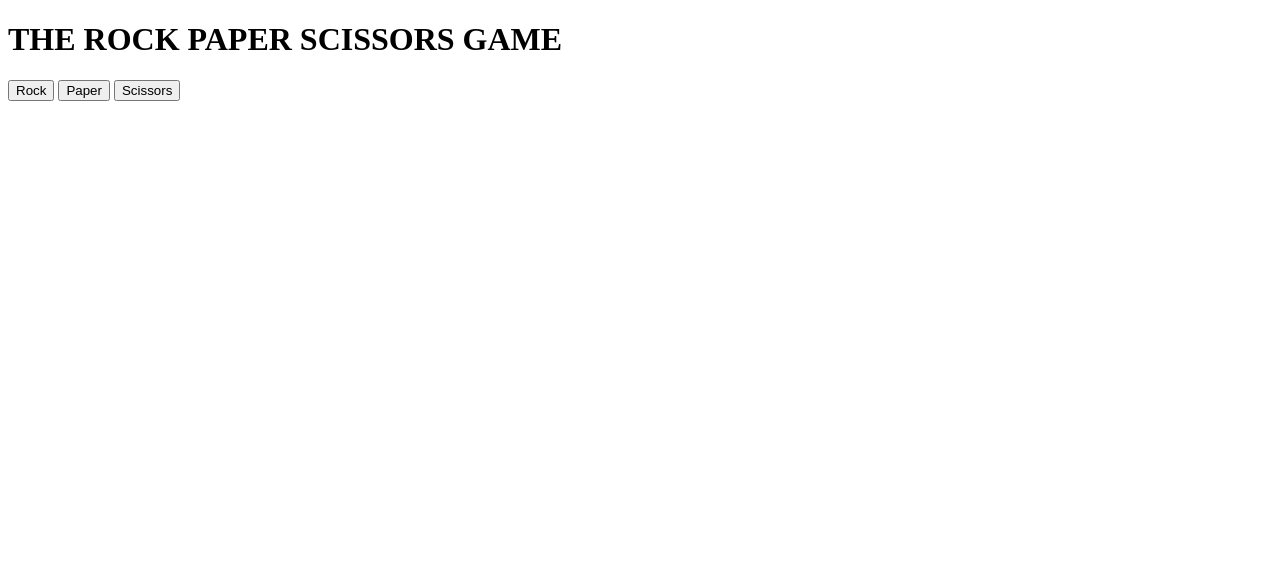
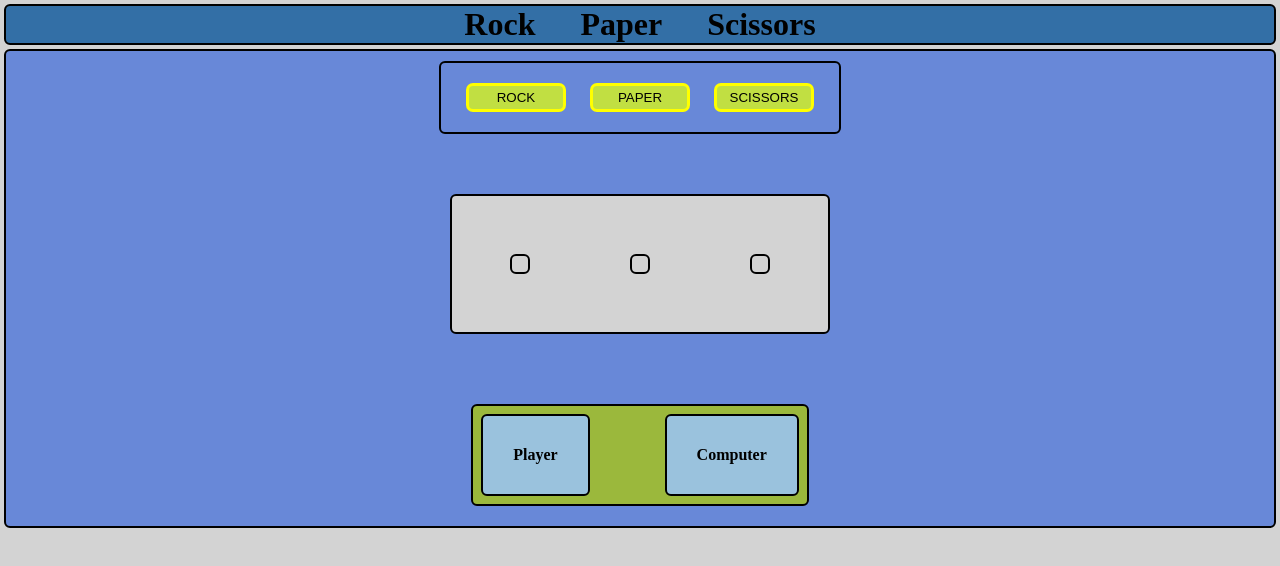
Before and after one commit to AlexandreGuenot/RockPaperScissors, a plain HTML site: page index.html in a window 1280 px wide. Drawn offline with Linux system fonts and the light colour scheme.

Commit message:
Result In

```diff
--- a/index.html
+++ b/index.html
@@ -6,16 +6,45 @@
     <meta name="viewport" content="width=device-width, initial-scale=1.0">
     <title>Rock Paper Scissors </title>
     <script src="myscript.js" defer></script>
+    <link rel="stylesheet" href="styles.css">
 </head>
 <body>
-    <h1>
-        THE ROCK PAPER SCISSORS GAME
-      </h1>
-      <div id="container">
-        <button id="rock">Rock</button>
-        <button id="paper">Paper</button>
-        <button id="scissors">Scissors</button>
+    <div class="page_container">
+        <header>
+            <h1>Rock</h1>
+            <h1>Paper</h1>
+            <h1>Scissors</h1>
+        </header>
+
+        <main>
+
+            <div class="Choices">
+                <button id="rock">ROCK</button>
+                <button id="paper">PAPER</button>
+                <button id="scissors">SCISSORS</button>
+            </div>
+            <div class="result">
+                <div id="player_choice"></div>
+                <div id="computer_choice"></div>
+                <div id="winner"></div>
+            </div>
+            <div class="box_score">
+                <div id="player_box">
+                    <h4>Player</h4>
+                </div>
+                <div id="computer_box">
+                    <h4>Computer</h4>
+                </div>
+            </div>
+        </main>
+
+
+
+
     </div>
+
+
+
 
 </body>
 </html>
--- a/myscript.js
+++ b/myscript.js
@@ -1,79 +1,81 @@
+let player_count=0
+let computer_count=0
+const buttons = document.querySelectorAll('button');
+buttons.forEach((button) =>{
+    button.addEventListener('click', ()=> {
+        playRound(button.id, getComputerChoice())
+    })
+})
+
+const results = document.querySelector('.result')
+const player = document.querySelector('#player_choice')
+const computer = document.querySelector('#computer_choice')
+const winner = document.querySelector('#winner')
+
+results.appendChild(player);
+results.appendChild(computer);
+results.appendChild(winner);
+
+const box_score = document.querySelector('.box_score')
+const my_score = document.querySelector('#player_box')
+const computer_score = document.querySelector('#computer_box')
+
+box_score.appendChild(my_score);
+box_score.appendChild(computer_score);
+
 function getComputerChoice(){
-    let items = Array("rock","paper","scissors")
+    let items = Array("ROCK","PAPER","SCISSORS")
     let computer_move = items[Math.floor(Math.random()*items.length)]
     return computer_move
 }
 
 function playRound(playerSelection, computerSelection){
-    playerSelection = playerSelection.toLowerCase();
+    playerSelection = playerSelection.toUpperCase();
     RoundWinner = ""
         if (playerSelection === computerSelection ){
             RoundWinner = "It's a draw ! "
-            console.log("Player: ",playerSelection, " ", "Computer : ",computerSelection + " It's a draw !")
+            player.innerHTML = "Player: "+playerSelection+"<br />"
+            computer.innerHTML = "Computer : "+computerSelection +"<br />";
+            winner.innerHTML = RoundWinner;
+
+
         }
-        else if (playerSelection === "scissors" && computerSelection === "rock"){
+        else if (playerSelection === "SCISSORS" && computerSelection === "ROCK"){
             RoundWinner = "Computer wins"
-            console.log("Player: ",playerSelection, " ", "Computer : ",computerSelection + " Computer wins")
+            player.innerHTML = "Player: "+playerSelection+"<br />"
+            computer.innerHTML = "Computer : "+computerSelection+"<br />";
+            winner.innerHTML = RoundWinner;
         }
-        else if (playerSelection === "scissors" && computerSelection === "paper"){
+        else if (playerSelection === "SCISSORS" && computerSelection === "PAPER"){
             RoundWinner = "Player wins"
-            console.log("Player: ",playerSelection, " ", "Computer : ",computerSelection + " Player wins")
+            player.innerHTML = "Player: "+playerSelection+"<br />"
+            computer.innerHTML = "Computer : "+computerSelection+"<br />"
+            winner.innerHTML = RoundWinner;
         }
-        else if  (playerSelection === "paper" && computerSelection === "rock"){
+        else if  (playerSelection === "PAPER" && computerSelection === "ROCK"){
             RoundWinner = "Player wins"
-            console.log("Player: ",playerSelection, " ", "Computer : ",computerSelection + " Player wins")
+            player.innerHTML = "Player: "+playerSelection+"<br />"
+            computer.innerHTML = "Computer : "+computerSelection+"<br />"
+            winner.innerHTML = RoundWinner;
         }
-        else if  (playerSelection === "paper" && computerSelection === "scissors"){
+        else if  (playerSelection === "PAPER" && computerSelection === "SCISSORS"){
             RoundWinner = "Computer wins"
-            console.log("Player: ",playerSelection, " ", "Computer : ",computerSelection + " Computer wins")
+            player.innerHTML = "Player: "+playerSelection+"<br />"
+            computer.innerHTML = "Computer : "+computerSelection +"<br />"
+            winner.innerHTML = RoundWinner;
+
         }
-        else if  (playerSelection === "rock" && computerSelection === "scissors"){
+        else if  (playerSelection === "ROCK" && computerSelection === "SCISSORS"){
             RoundWinner = "Player wins"
-            console.log("Player: ",playerSelection, " ", "Computer : ",computerSelection + " Player wins")
+            player.innerHTML = "Player: "+playerSelection+"<br />"
+            computer.innerHTML = "Computer : "+computerSelection +"<br />"
+            winner.innerHTML = RoundWinner;
         }
-        else if  (playerSelection === "rock" && computerSelection === "paper"){
+        else if  (playerSelection === "ROCK" && computerSelection === "PAPER"){
             RoundWinner = "Computer wins"
-            console.log("Player: ",playerSelection, " ", "Computer : ",computerSelection + " Computer wins")
+            player.innerHTML = "Player: "+playerSelection+"<br />"
+            computer.innerHTML = "Computer : "+computerSelection +"<br />"
+            winner.innerHTML = RoundWinner;
         }
         return RoundWinner
-    }
-
-function game(){
-    let player_count=0
-    let computer_count=0
-    const buttons = document.querySelectorAll('button');
-
-    buttons.forEach((button) =>{
-        button.addEventListener('click', ()=> {
-            playRound(button.id, getComputerChoice())
-        })
-    })
-    /*for (let i = 0; i<5;i++){
-        playerSelection = prompt("Rock, Paper, Scissors : ")
-        computerSelection = getComputerChoice()
-        RoundWinner = playRound(playerSelection, computerSelection)
-        console.log("Round "+(i+1) + " : "+RoundWinner)
-        if(RoundWinner === "Player wins"){
-            player_count = player_count+1
-            console.log("Player : "+ player_count +" Computer :  " + computer_count)
-        }
-        else if(RoundWinner === "Computer wins"){
-            computer_count = computer_count+1
-            console.log("Player : "+ player_count +" Computer :  " + computer_count)
-        }
-        else{
-            console.log("Player : "+ player_count +" Computer :  " + computer_count)
-        }
-    }
-    if(player_count > computer_count){
-        console.log("The player wins the Game ! ")
-    }
-    else if(player_count < computer_count){
-        console.log("The Computer Wins the Game :( ")
-    }
-    else{
-        console.log("It's a draw ")
-    }*/
 }
-
-game()
--- /dev/null
+++ b/styles.css
@@ -0,0 +1,75 @@
+*{
+    margin: 0;
+    padding: 0;
+    box-sizing: border-box;
+}
+body{
+    display: flex;
+    flex-direction: column;
+    background-color: lightgrey;
+}
+header{
+    background-color: rgb(51, 111, 166);
+    display: flex;
+    justify-content: center;
+    border: 2px solid;
+    border-radius: 6px;
+    margin: 4px;
+    gap: 45px;
+}
+main{
+    background-color: rgb(104, 136, 216);
+    display: flex;
+    flex-direction: column;
+    align-items: center;
+    border: 2px solid;
+    border-radius: 6px;
+    margin: 4px;
+}
+.Choices{
+    background-color: rgb(104, 136, 216);
+    border: 2px solid;
+    border-radius: 6px;
+    margin: 10px;
+    padding: 15px;
+}
+button{
+    width: 100px;
+    padding: 4px;
+    margin: 5px 10px;
+    background-color: rgb(193, 223, 66);
+    border: 3px solid yellow ;
+    border-radius: 7px;
+    cursor:pointer;
+}
+.result{
+    display: flex;
+    background-color: lightgrey;
+    border: 2px solid;
+    border-radius: 6px;
+    padding: 8px;
+    margin: 50px;
+}
+#player_choice,#computer_choice,#winner{
+    background-color: lightgrey;
+    border: 2px solid;
+    border-radius: 6px;
+    padding: 8px;
+    margin: 50px;
+}
+.box_score{
+    display: flex;
+    background-color: rgb(155, 184, 60);
+    border: 2px solid;
+    border-radius: 6px;
+    padding: 8px;
+    margin: 20px;
+    gap: 75px;
+}
+#player_box,#computer_box{
+    display: flex;
+    background-color: rgb(154, 194, 221);
+    border: 2px solid;
+    border-radius: 6px;
+    padding: 30px;
+}
```
Also changed, not shown: test.html (added, +19 -0 lines), testscript.js (added).
